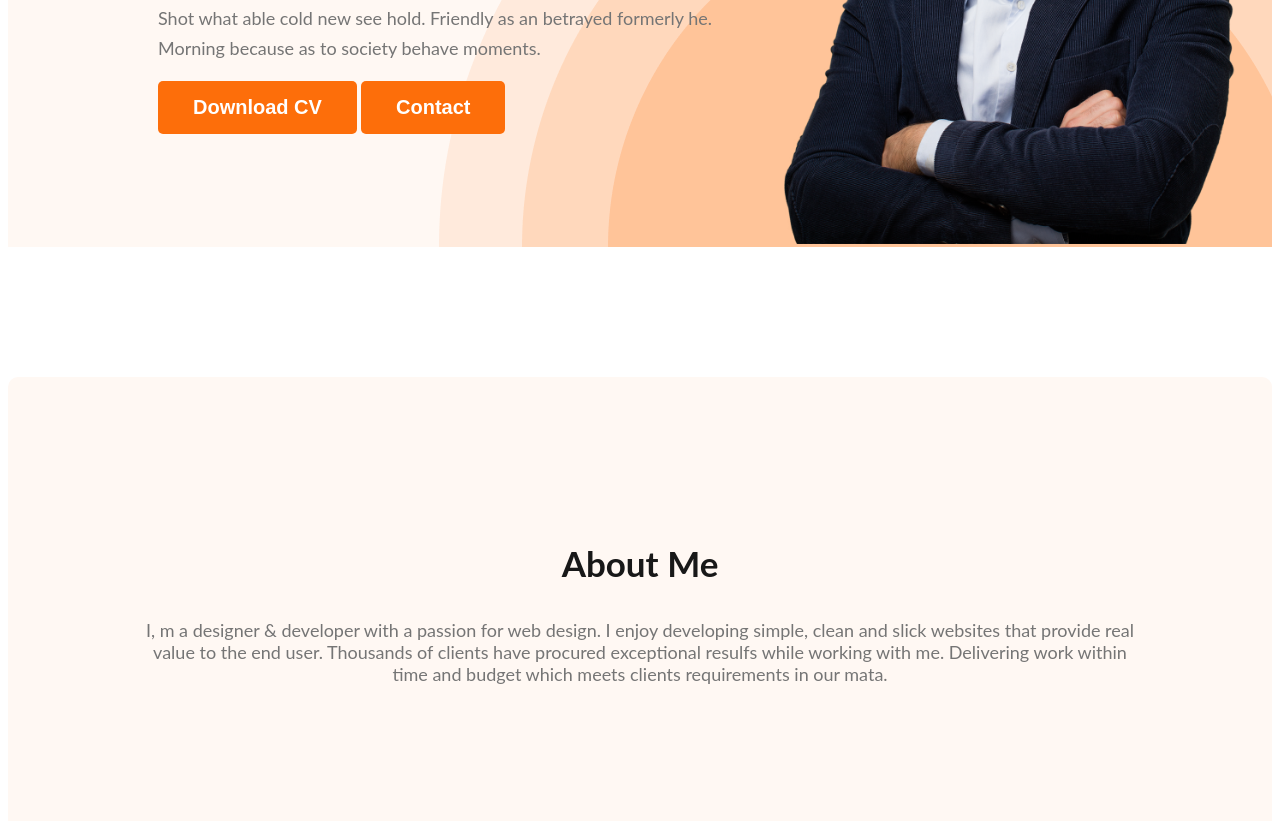
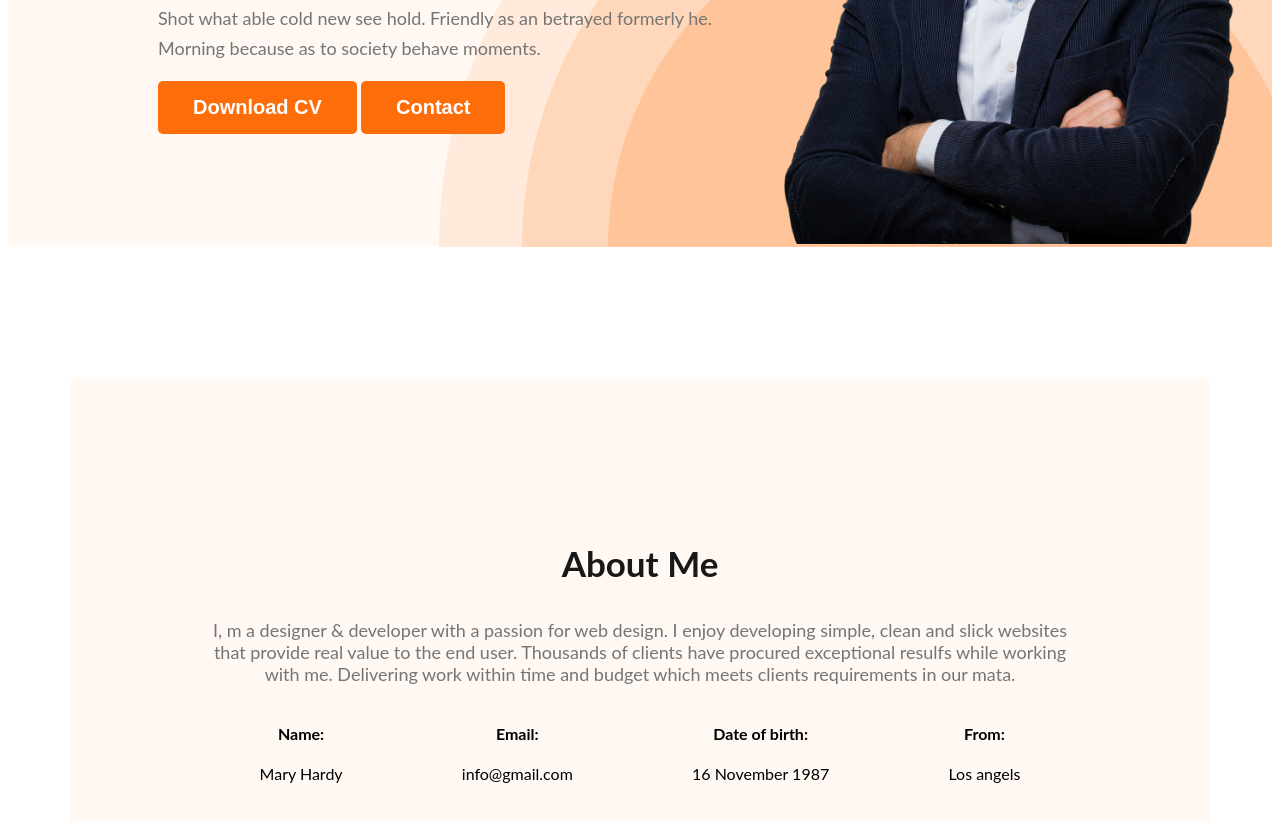
Before and after one commit to Solaimanislam/web-devloper-portfolio, a plain HTML site: page index.html in a window 1280 px wide. Shown: the part 517-1338 px from the top of the page. Drawn offline with Linux system fonts and the light colour scheme.

Commit message:
added about information

```diff
--- a/index.html
+++ b/index.html
@@ -38,6 +38,25 @@
             <p class="section-description">
                 I, m a designer & developer with a passion for web design. I enjoy developing simple, clean and slick websites that provide real value to the end user. Thousands of clients have procured exceptional resulfs while working with me. Delivering work within time and budget which meets clients requirements in our mata.
             </p>
+            <div class="about-info-container">
+                <!-- .about-info*4>h4.info-title+p.info-description -->
+                <div class="about-info">
+                    <h4 class="info-title">Name:</h4>
+                    <p class="info-description">Mary Hardy</p>
+                </div>
+                <div class="about-info">
+                    <h4 class="info-title">Email:</h4>
+                    <p class="info-description">info@gmail.com</p>
+                </div>
+                <div class="about-info">
+                    <h4 class="info-title">Date of birth:</h4>
+                    <p class="info-description">16 November 1987</p>
+                </div>
+                <div class="about-info">
+                    <h4 class="info-title">From:</h4>
+                    <p class="info-description">Los angels</p>
+                </div>
+            </div>
         </section>
 
     </main>
--- a/styles/portfolio.css
+++ b/styles/portfolio.css
@@ -106,6 +106,10 @@ nav a {
 }
 
 /* main section styles */
+main{
+    max-width: 1140px;
+    margin: 0 auto;
+}
 
 /* about section styles */
 .about {
@@ -114,3 +118,10 @@ nav a {
     background: #FFF8F3;
     margin: 130px 0;
 }
+.about-info-container{
+    display: flex;
+    justify-content: space-around;
+}
+.about-info{
+    text-align: center;
+}
```
